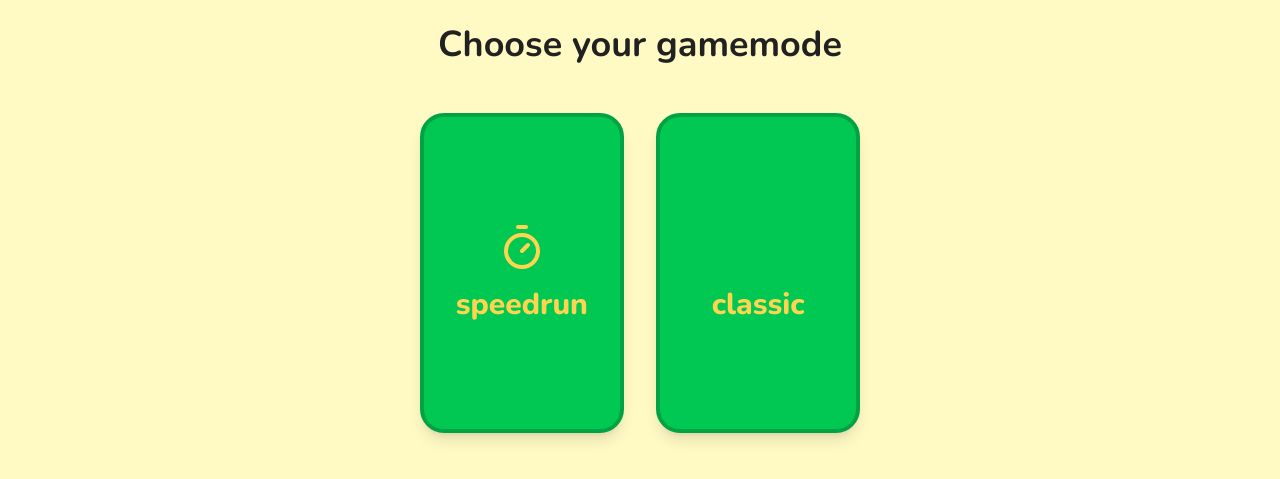
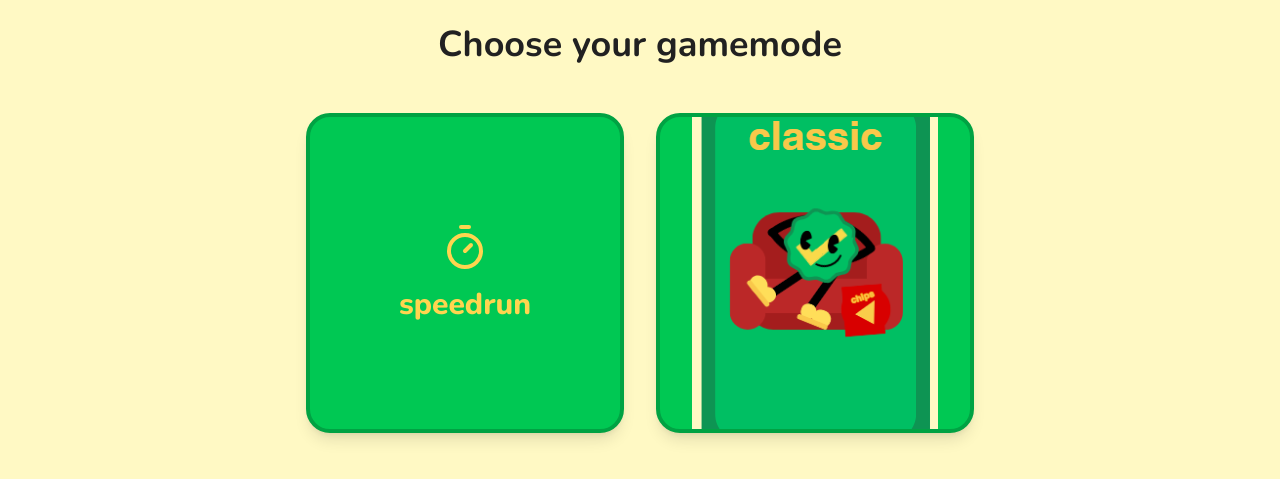
Before and after one commit to ForestOfGaming/goodguess-quest, a React (Vite) app: page /gamemode/1 in a window 1280 px wide. Shown: the part 255-734 px from the top of the page. Built offline with nearby package versions, Linux system fonts and the light colour scheme.

Commit message:
Replace classic mode banner
Replaces the banner for classic mode.

```diff
--- a/src/components/GameModeCard.tsx
+++ b/src/components/GameModeCard.tsx
@@ -21,13 +21,21 @@ const GameModeCard: React.FC<GameModeCardProps> = ({ mode, onClick }) => {
     >
       <div className="h-full w-full flex flex-col items-center justify-center p-8">
         {mode === 'speedrun' ? (
-          <Timer className="w-12 h-12 text-goodguess-secondary mb-4" />
+          <>
+            <Timer className="w-12 h-12 text-goodguess-secondary mb-4" />
+            <h3 className="text-3xl font-extrabold text-goodguess-secondary">
+              speedrun
+            </h3>
+          </>
         ) : (
-          <div className="w-12 h-12 text-goodguess-secondary mb-4" />
+          <div className="flex flex-col items-center justify-center h-full w-full">
+            <img
+              src="/lovable-uploads/3cf2364e-9378-4c39-8e66-621371f16019.png"
+              alt="Classic mode"
+              className="w-full h-auto rounded-lg"
+            />
+          </div>
         )}
-        <h3 className="text-3xl font-extrabold text-goodguess-secondary">
-          {mode === 'speedrun' ? 'speedrun' : 'classic'}
-        </h3>
       </div>
     </motion.div>
   );
```
Also changed, not shown: public/lovable-uploads/3cf2364e-9378-4c39-8e66-621371f16019.png (added).
